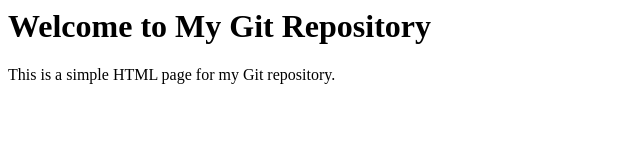
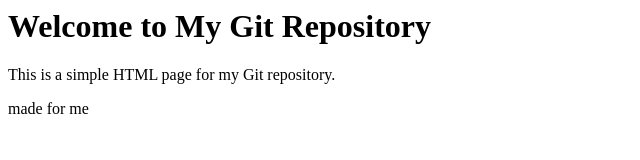
Before and after one commit to mohanv12102001/git-pracitse, a plain HTML site: page index.html in a window 1280 px wide. Shown: the full height of the page, 0-640 px from the left. Drawn offline with Linux system fonts and the light colour scheme.

Commit message:
added another para

```diff
--- a/index.html
+++ b/index.html
@@ -5,5 +5,6 @@
 <body>
     <h1>Welcome to My Git Repository</h1>
     <p>This is a simple HTML page for my Git repository.</p>
+    <p>made for me</p>
 </body>
 </html>
```
